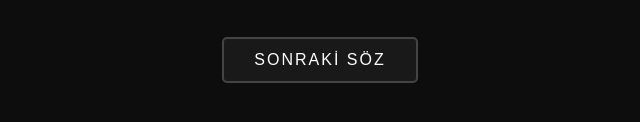
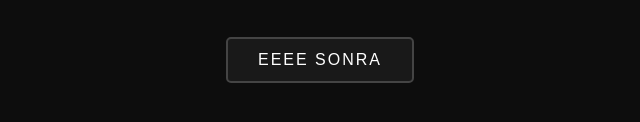
Before and after one commit to WolfBey/wolfbey, a plain HTML site: page index.html in a window 1280 px wide. Shown: the part 542-664 px from the top of the page, 320-960 px from the left. Drawn offline with Linux system fonts and the light colour scheme.

Commit message:
Change button text from 'Sonraki Söz' to 'Eeee sonra'

```diff
--- a/index.html
+++ b/index.html
@@ -85,7 +85,7 @@
         <div class="hashtag">#freeuyghur</div>
         <div class="signature">Wolfbey</div>
 
-        <button class="next-btn" onclick="nextQuote()">Sonraki Söz</button>
+        <button class="next-btn" onclick="nextQuote()">Eeee sonra</button>
     </div>
 
     <script>
```
